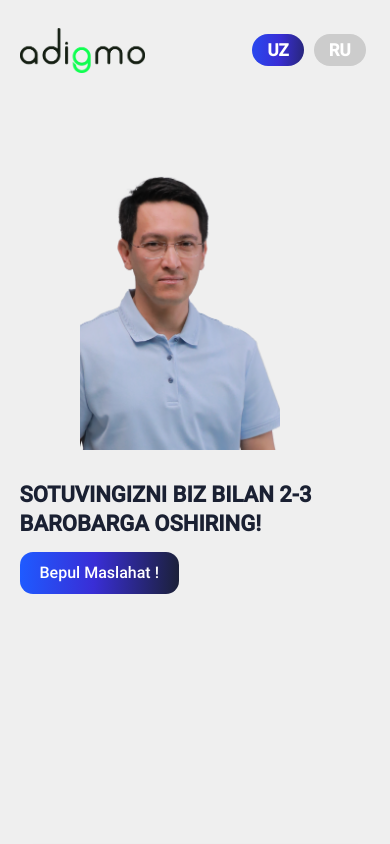
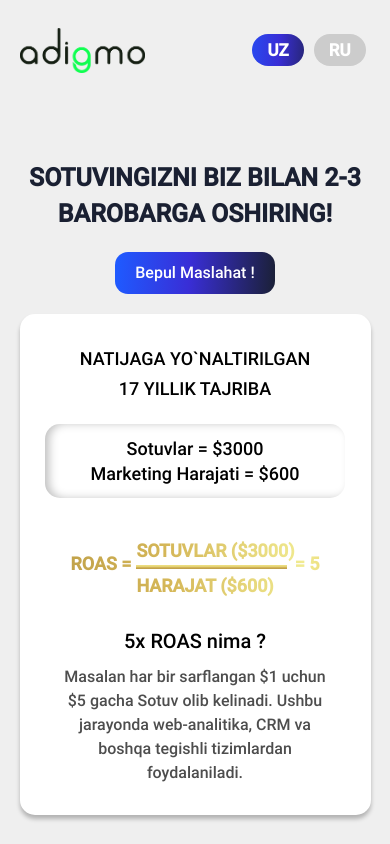
Before and after one commit to Mirzayevsky/Adigmo-landingPage, a React (Create React App) app: page / in a window 390 px wide. Shown: the top 844 px of the page. Built offline with nearby package versions, Linux system fonts and the light colour scheme; what redux-promise-middleware would draw is missing.

Commit message:
header style edited

```diff
--- a/src/components/Header/header.jsx
+++ b/src/components/Header/header.jsx
@@ -94,9 +94,7 @@ const Header = () => {
           </HeaderButton>
          </RightWrapper>
           <LeftImgWrapper>
-           {
-            window.innerWidth < 600 ? <img alt="ceoimg" src={ceoImg2}/> : <img alt="ceoimg" src={ceoImg}/>
-           }
+          <img alt="ceoimg" src={ceoImg}/>
           </LeftImgWrapper>
         </MainWrapper>
       </Container>
--- a/src/components/Header/header.style.js
+++ b/src/components/Header/header.style.js
@@ -4,7 +4,7 @@ export const HeaderWrapper = styled.div`
   width: 100%;
   position: relative;
   @media screen and (max-width: 700px){
-    height: 100vh;
+    height: fit-content;
   }
   `;
 export const Container = styled.div`
@@ -65,13 +65,13 @@ export const Title = styled.div`
     width: 100%;
   }
   @media screen and (max-width: 700px) {
-    font-size: 22px;
-    line-height: 29px;
+    font-size: 25px;
+    line-height: 36px;
+    font-weight: 700;
     width: 100%;
     margin:  auto;
-    padding: 10px 0;
-    padding-top: 30px;
-
+    padding-top: 0px;
+    text-align: center;
   }
 `;
 export const HearderInner = styled.div`
@@ -117,7 +117,7 @@ export const HeaderButton = styled.div`
   @media screen and (max-width: 600px) {
     height: fit-content;
     width: fit-content;
-    margin: 4px 0;
+    margin: 20px auto;
     padding: 0px 0;
     border-radius: 13px;
   }
@@ -208,6 +208,7 @@ export const LeftImgWrapper = styled.div`
     //display:none;
     height: 280px;
 width: fit-content;
+display: none;
     margin: 0 auto;
     padding-right: 30px;
     margin-top: 0px;
@@ -227,6 +228,6 @@ padding-top: 50px;
     flex-direction: column-reverse;
     width: 100%;
     margin: 0;
-    margin-top: 30px;
+    margin-top: 20px;
   }
 `
```
